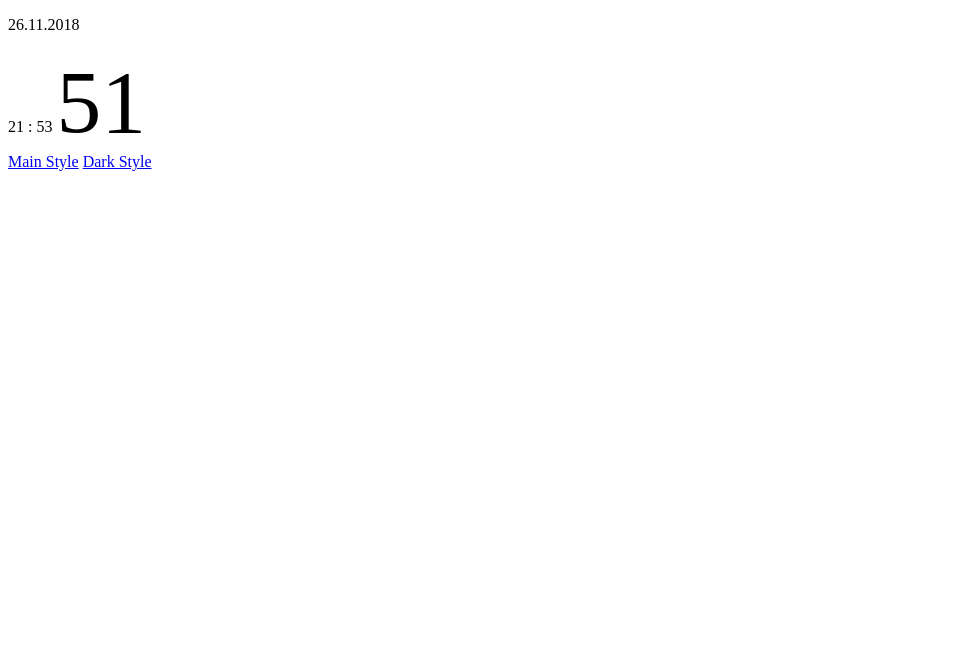
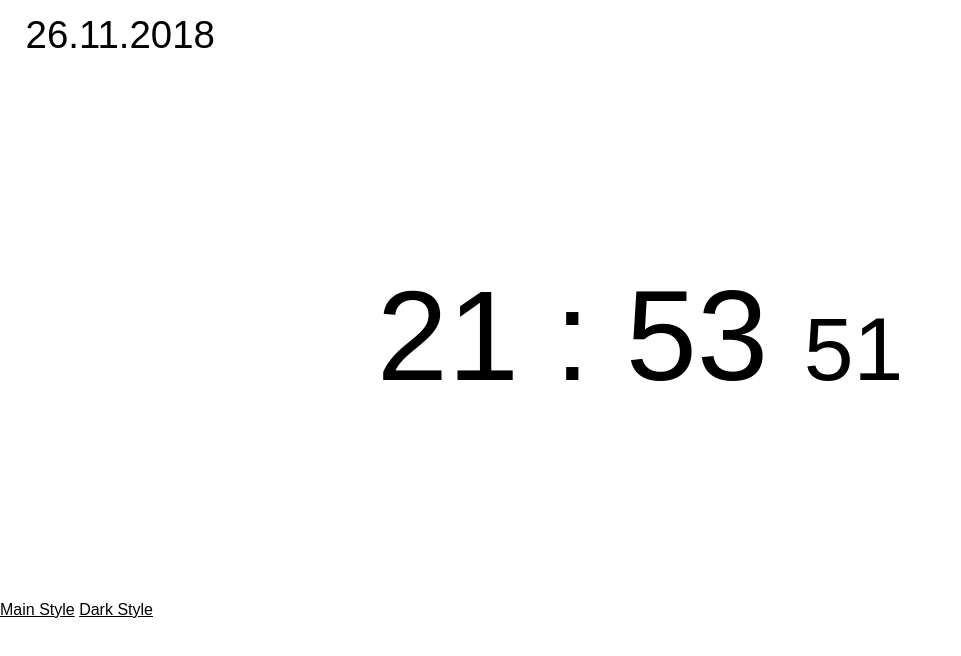
Before and after one commit to C3LY/clock, a plain HTML site: page index.html in a window 1280 px wide. Shown: the whole page, without its empty margins (0-961 px from the left). Drawn offline with Linux system fonts and the light colour scheme.

Commit message:
Update index.html

```diff
--- a/index.html
+++ b/index.html
@@ -3,8 +3,8 @@
 <head>
     <meta charset="UTF-8">
     <title>Clock</title>
-    <link rel="stylesheet" type="text/css" href="main.css">
-    <link rel="alternate stylesheet" type="text/css" href="css/altmain.css">
+    <link rel="stylesheet" type="text/css" href="style.css">
+    <link rel="alternate stylesheet" type="text/css" href="style2.css">
     <script type="text/javascript" src="script.js"></script>
 </head>
 <body>
@@ -20,7 +20,7 @@
 
 </section>
     <script src="switchableCSS.js" type="text/javascript"></script>
-    <a href="#" onclick="changeCSS('css/main.css', 0);">Main Style</a>
-    <a href="#" onclick="changeCSS('css/altmain.css', 0);">Dark Style</a>
+    <a href="#" onclick="changeCSS('css/style.css', 0);">Main Style</a>
+    <a href="#" onclick="changeCSS('css/style2.css', 0);">Dark Style</a>
 </body>
 </html>
```
